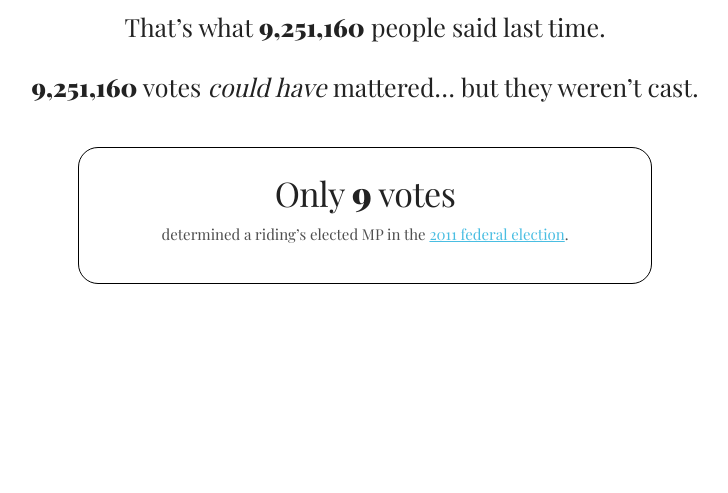
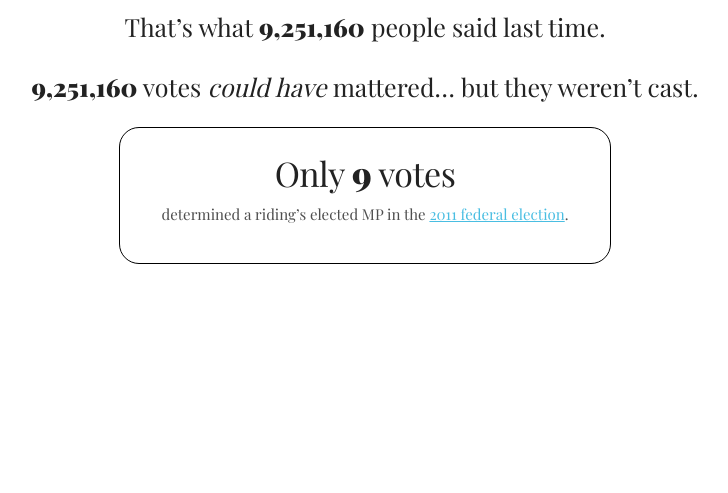
Before and after one commit to speasley/fuckingvote, a plain HTML site: page index.html in a window 1280 px wide. Shown: the part 2480-2973 px from the top of the page, without its empty margins (275-1003 px from the left). Drawn offline with nearby package versions, Linux system fonts and the light colour scheme; a script that the page names is missing.

Commit message:
Adjust callout

```diff
--- a/css/custom.css
+++ b/css/custom.css
@@ -64,7 +64,6 @@
   border: 1px solid black;
   border-radius: 20px;
   clear: both;
-  margin: 2rem;
   padding: 2rem 0 1.25rem;
 }
 /* Categories
--- a/index.html
+++ b/index.html
@@ -65,9 +65,11 @@
       <h6><strong>9,251,160</strong> votes <em>could have</em> mattered&hellip; but they weren&rsquo;t cast.</h6>
     </div>
     <div class="six columns offset-by-three">
-      <div class="callout">
-        <h5 class="value-heading">Only <strong>9</strong> votes</h5>
-        <p class="value-description">determined a riding&rsquo;s elected MP in the <a href="http://www.vancouversun.com/news/politics/Recount+gives+59th+seat+Quebec/4785274/story.html" title="Vancouver Sun: Recount gives NDP a 59th seat in Quebec">2011 federal election</a>.</p>
+      <div class="container">
+        <div class="callout">
+          <h5 class="value-heading">Only <strong>9</strong> votes</h5>
+          <p class="value-description">determined a riding&rsquo;s elected MP in the <a href="http://www.vancouversun.com/news/politics/Recount+gives+59th+seat+Quebec/4785274/story.html" title="Vancouver Sun: Recount gives NDP a 59th seat in Quebec">2011 federal election</a>.</p>
+        </div>
       </div>
     </div>
   </div>
```
